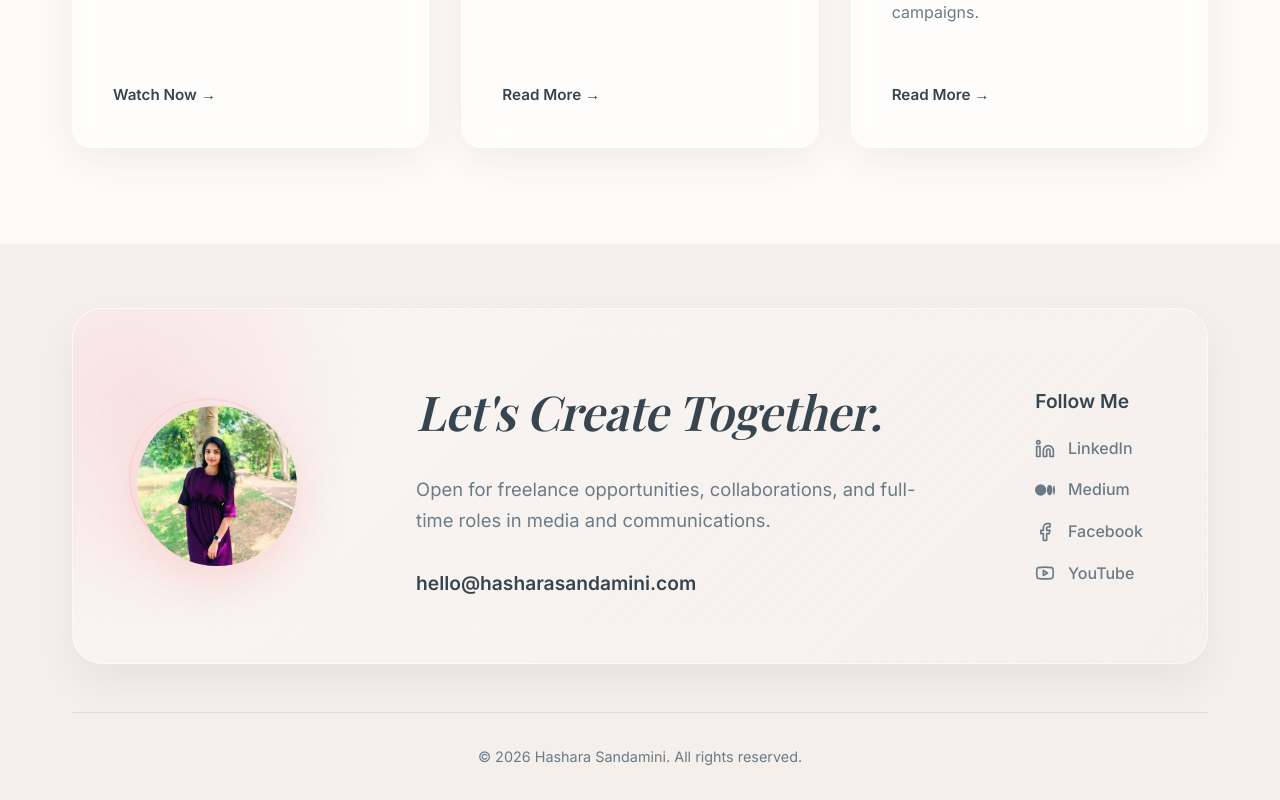
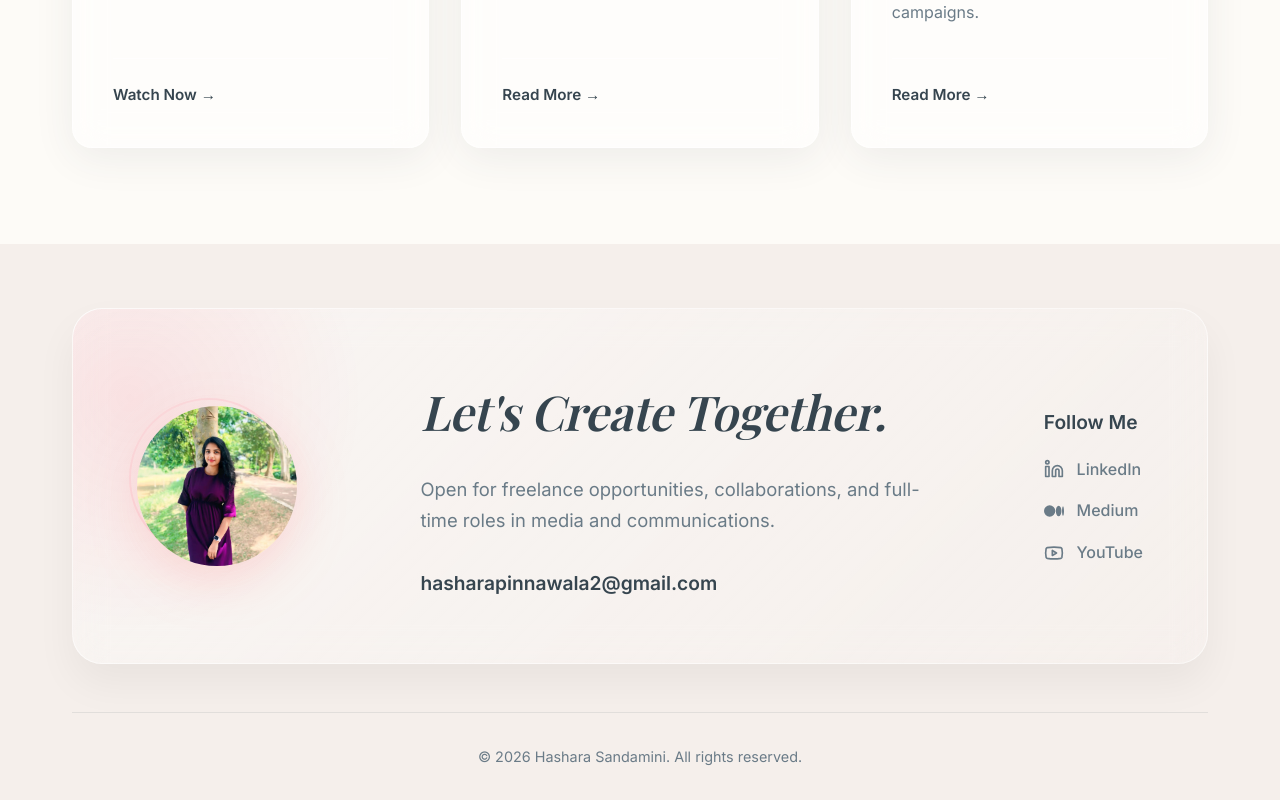
Before and after one commit to nadeera-se22018/mass-comm-portfolio, a React (Vite) app: page / in a window 1280 px wide. Shown: the part 3000-3800 px from the top of the page. Built offline with nearby package versions, Linux system fonts and the light colour scheme; a web font is replaced by a local one.

Commit message:
feat: add Footer component with contact information and social media links

```diff
--- a/src/components/Footer.jsx
+++ b/src/components/Footer.jsx
@@ -14,27 +14,23 @@ const Footer = () => {
           <div className="footer-info">
             <h2 className="footer-title">Let's Create Together.</h2>
             <p className="footer-text">Open for freelance opportunities, collaborations, and full-time roles in media and communications.</p>
-            <a href="mailto:hello@hasharasandamini.com" className="footer-email">hello@hasharasandamini.com</a>
+            <a href="https://mail.google.com/mail/?view=cm&fs=1&to=hasharapinnawala2@gmail.com" target="_blank" rel="noopener noreferrer" className="footer-email">hasharapinnawala2@gmail.com</a>
           </div>
 
           <div className="footer-social">
             <h3 className="social-title">Follow Me</h3>
             <div className="social-links">
-              <a href="#" className="social-link" title="LinkedIn">
+              <a href="https://www.linkedin.com/in/hashara-sandamini-24a949409" target="_blank" rel="noopener noreferrer" className="social-link" title="LinkedIn">
                 <svg xmlns="http://www.w3.org/2000/svg" width="24" height="24" viewBox="0 0 24 24" fill="none" stroke="currentColor" strokeWidth="2" strokeLinecap="round" strokeLinejoin="round"><path d="M16 8a6 6 0 0 1 6 6v7h-4v-7a2 2 0 0 0-2-2 2 2 0 0 0-2 2v7h-4v-7a6 6 0 0 1 6-6z"/><rect width="4" height="12" x="2" y="9"/><circle cx="4" cy="4" r="2"/></svg>
                 <span>LinkedIn</span>
               </a>
-              <a href="#" className="social-link" title="Medium">
+              <a href="https://medium.com/@hasharapinnawala2" target="_blank" rel="noopener noreferrer" className="social-link" title="Medium">
                 <svg xmlns="http://www.w3.org/2000/svg" width="24" height="24" viewBox="0 0 24 24" fill="currentColor">
                   <path d="M13.54 12a6.8 6.8 0 01-6.77 6.82A6.8 6.8 0 010 12a6.8 6.8 0 016.77-6.82A6.8 6.8 0 0113.54 12zM20.96 12c0 3.54-1.51 6.42-3.38 6.42-1.87 0-3.39-2.88-3.39-6.42s1.52-6.42 3.39-6.42 3.38 2.88 3.38 6.42M24 12c0 3.17-.53 5.75-1.19 5.75-.66 0-1.19-2.58-1.19-5.75s.53-5.75 1.19-5.75C23.47 6.25 24 8.83 24 12z"/>
                 </svg>
                 <span>Medium</span>
               </a>
-              <a href="#" className="social-link" title="Facebook">
-                <svg xmlns="http://www.w3.org/2000/svg" width="24" height="24" viewBox="0 0 24 24" fill="none" stroke="currentColor" strokeWidth="2" strokeLinecap="round" strokeLinejoin="round"><path d="M18 2h-3a5 5 0 0 0-5 5v3H7v4h3v8h4v-8h3l1-4h-4V7a1 1 0 0 1 1-1h3z"/></svg>
-                <span>Facebook</span>
-              </a>
-              <a href="#" className="social-link" title="YouTube">
+              <a href="https://www.youtube.com/@hashdiaries" target="_blank" rel="noopener noreferrer" className="social-link" title="YouTube">
                 <svg xmlns="http://www.w3.org/2000/svg" width="24" height="24" viewBox="0 0 24 24" fill="none" stroke="currentColor" strokeWidth="2" strokeLinecap="round" strokeLinejoin="round"><path d="M2.5 17a24.12 24.12 0 0 1 0-10 2 2 0 0 1 1.4-1.4 49.56 49.56 0 0 1 16.2 0A2 2 0 0 1 21.5 7a24.12 24.12 0 0 1 0 10 2 2 0 0 1-1.4 1.4 49.55 49.55 0 0 1-16.2 0A2 2 0 0 1 2.5 17"/><path d="m10 15 5-3-5-3z"/></svg>
                 <span>YouTube</span>
               </a>
```
